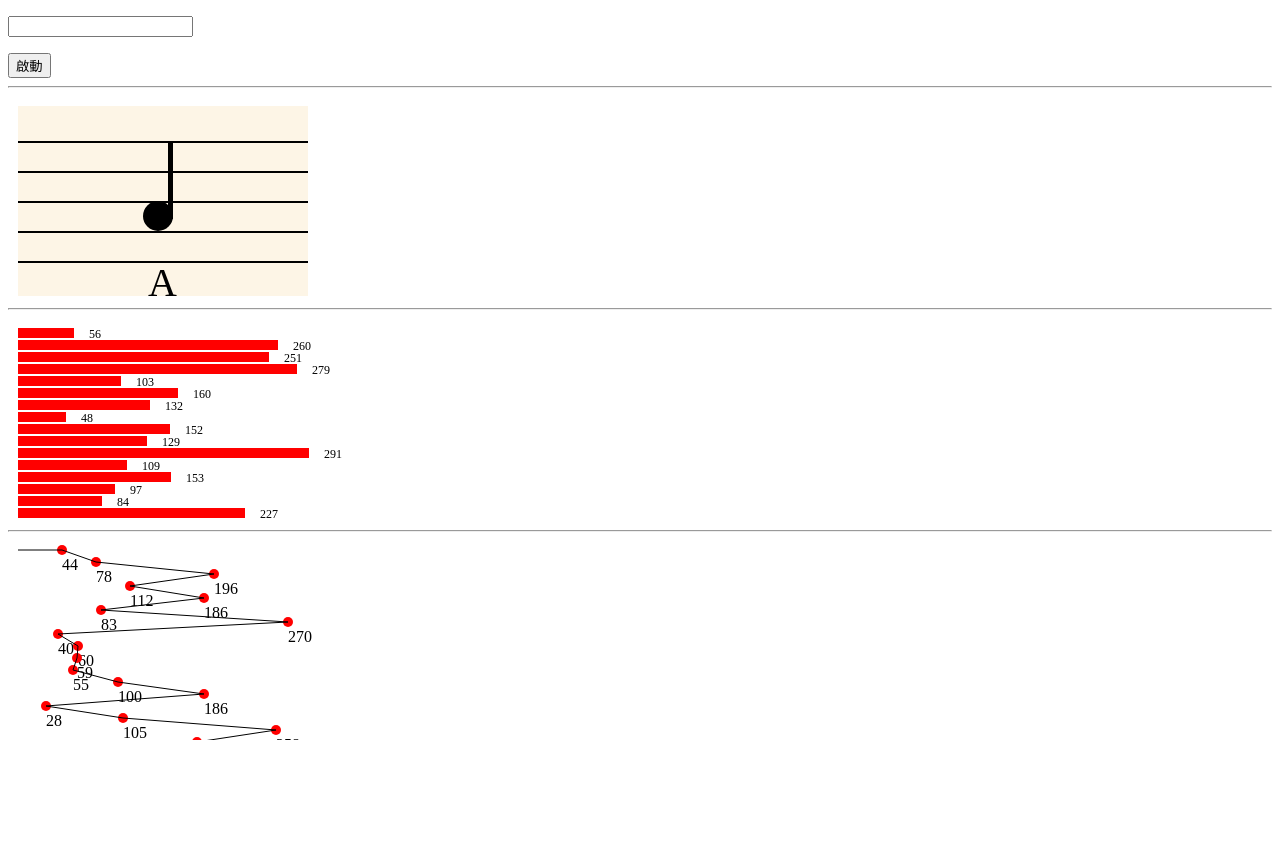
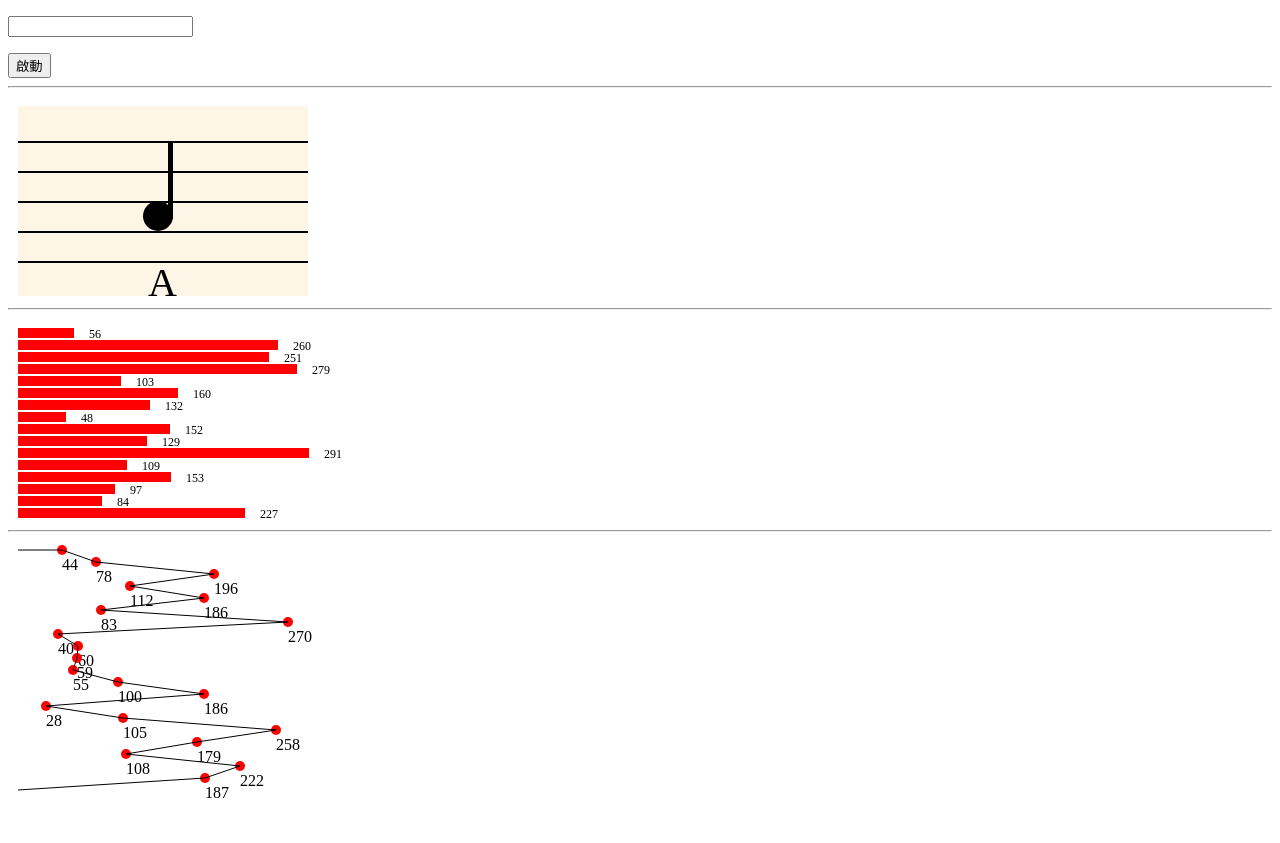
Before and after one commit to lalabear0014/D3js_1060606, a plain HTML site: page index.html in a window 1280 px wide. Before the commit the page ends 800 px from the top, so only its background shows below. Drawn offline with nearby package versions, Linux system fonts and the light colour scheme.

Commit message:
Create index.html

```diff
--- a/index.html
+++ b/index.html
@@ -95,7 +95,7 @@
                  .append("svg")
                  .attr({
                     "width": 500,
-                    "height": 200,
+                    "height": 300,
                     "id": "svg" });
       var points = "10,10 ";
 
```
